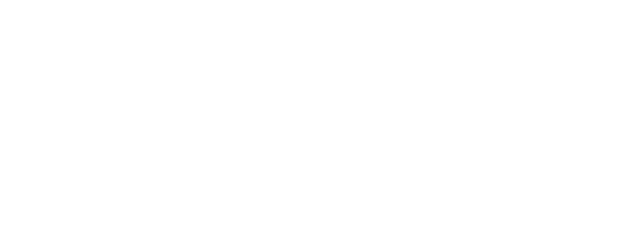
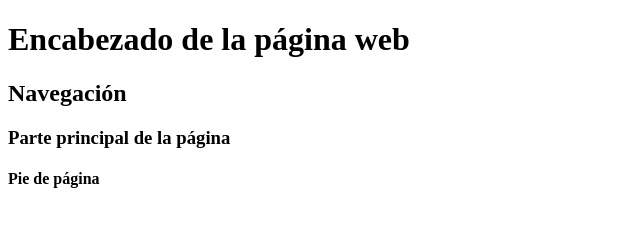
Before and after one commit to MARIO-MELNICHUK/clasegit02, a plain HTML site: page index.html in a window 1280 px wide. Shown: the whole page, without its empty margins (0-640 px from the left). Drawn offline with Linux system fonts and the light colour scheme.

Commit message:
Agrego etiquetas semánticas

```diff
--- a/index.html
+++ b/index.html
@@ -6,6 +6,26 @@
     <title>Document</title>
 </head>
 <body>
+   <!-- etiquetas semanticas de html -->
 
+   <!-- encabezado de la pagina -->
+   <header>
+    <h1>Encabezado de la página web</h1>
+   </header>
+
+   <!-- navegacion -->
+   <nav>
+    <h2>Navegación</h2>
+   </nav>
+
+   <!-- parte principal de la pagina -->
+   <main>
+    <h3>Parte principal de la página</h3>
+   </main>
+
+   <!-- pie de pagina web -->
+   <footer>
+    <h4>Pie de página</h4>
+   </footer>
 </body>
 </html>
```
